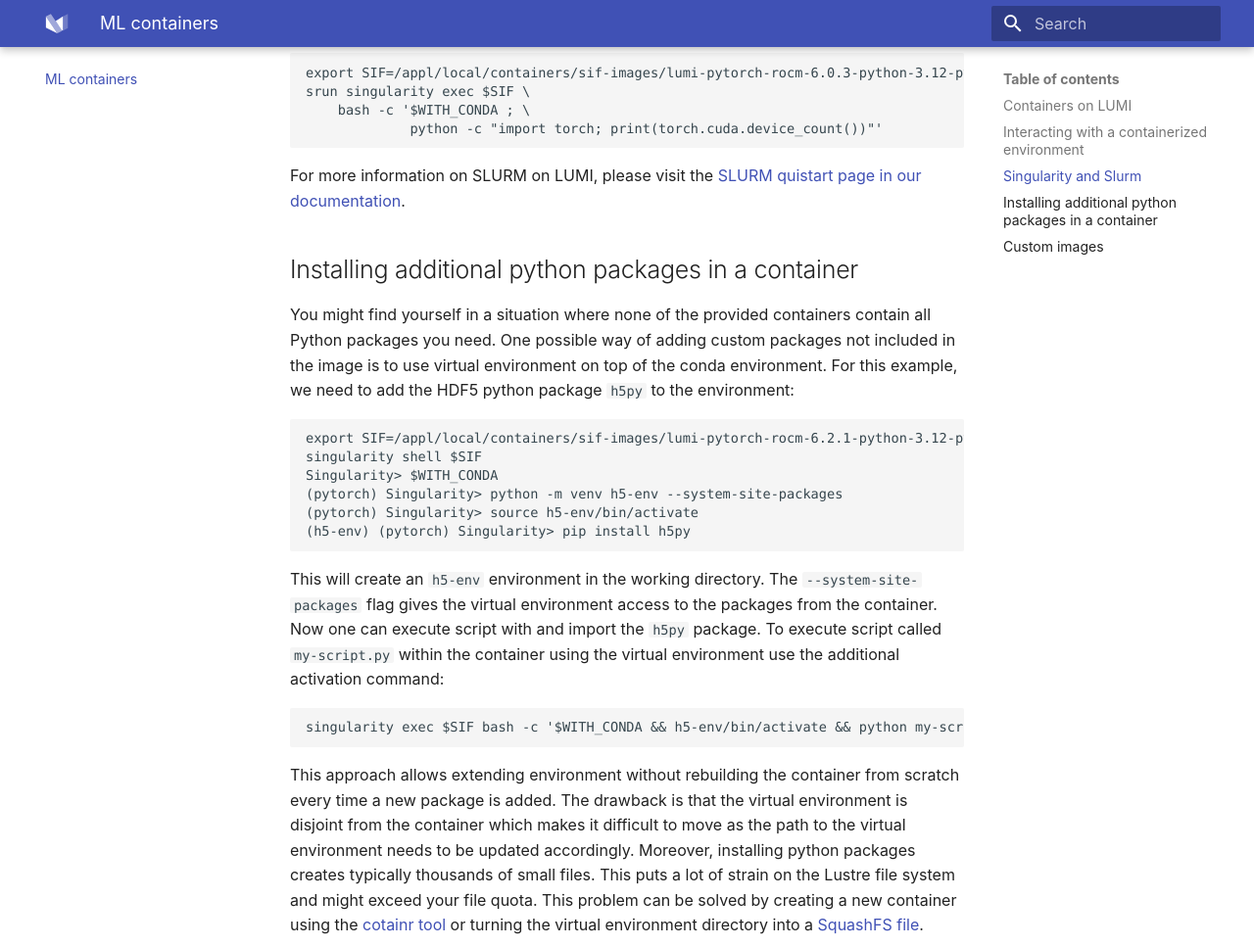
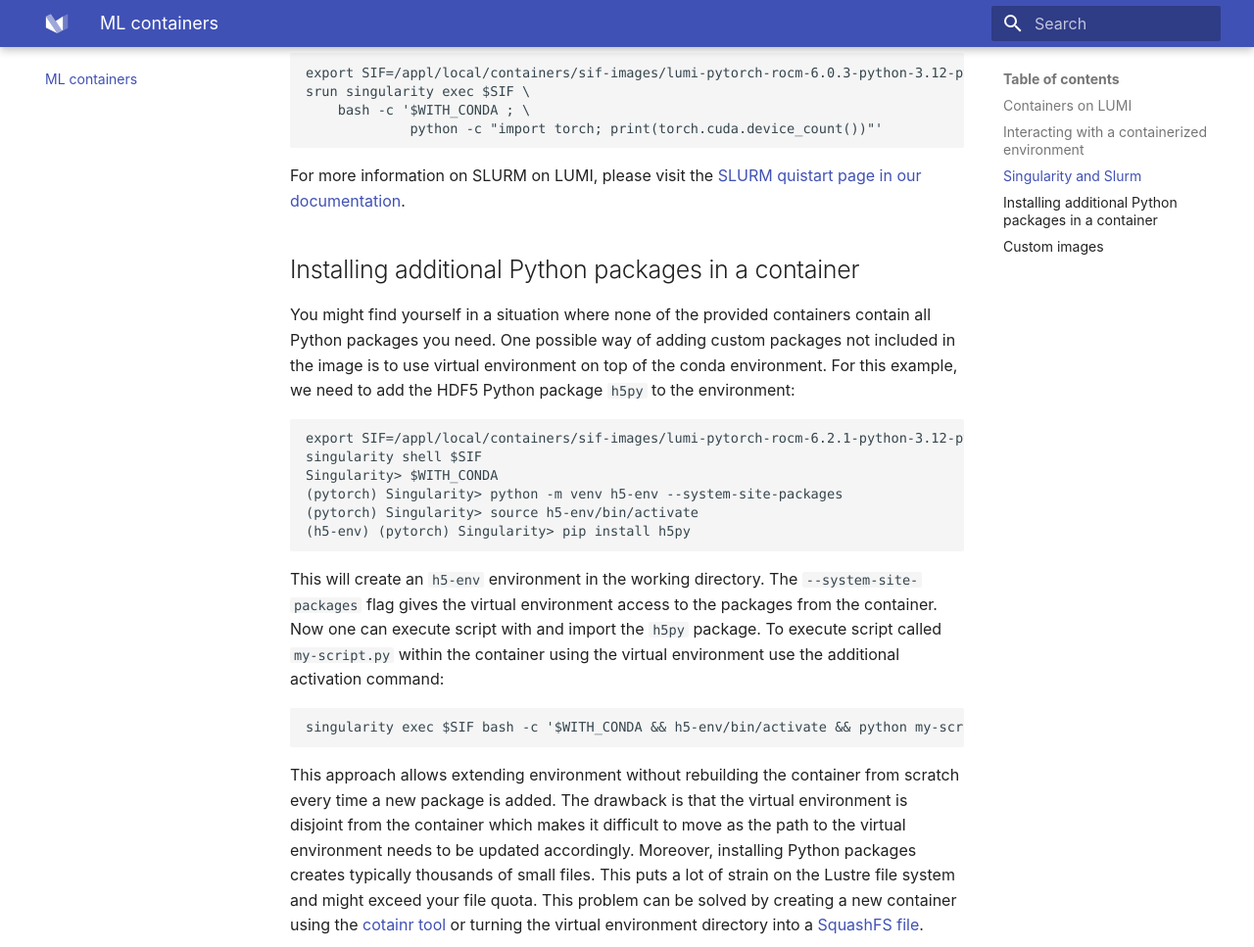
Before and after one commit to Lumi-supercomputer/LUMI-AI-example, an MkDocs documentation site: the page built from docs/containers.md, in a window 1280 px wide and 1400 px high, scrolled down 1990 px. Shown: the top 967 px of the window at 98% size. Built offline with MkDocs 1.6.1 and Material for MkDocs 9.7.7, drawn with Linux system fonts in a browser that asks for light colours; some of the changed text lies outside the part shown.

````diff
--- a/docs/containers.md
+++ b/docs/containers.md
@@ -1,6 +1,6 @@
 # Setting up your own environment
 
-Machine learning frameworks on LUMI serve as isolated environments in the form of container images with a set of Python packages. LUMI uses the [Singularity](https://docs.sylabs.io/guides/main/user-guide/) (SingularityCE) container runtime. Containers can be seen as encapsulated images of a specific environment including all required libraries, tools and python packages. Container images can be based on virtually any Linux distribution targeting the host architecture, but it still relies on the host kernel and kernel drivers. This plays a significant role in the case of LUMI.
+Machine learning frameworks on LUMI serve as isolated environments in the form of container images with a set of Python packages. LUMI uses the [Singularity](https://docs.sylabs.io/guides/main/user-guide/) (SingularityCE) container runtime. Containers can be seen as encapsulated images of a specific environment including all required libraries, tools and Python packages. Container images can be based on virtually any Linux distribution targeting the host architecture, but it still relies on the host kernel and kernel drivers. This plays a significant role in the case of LUMI.
 
 ## Containers on LUMI
 
@@ -57,9 +57,9 @@ srun singularity exec $SIF \
 ```
 For more information on SLURM on LUMI, please visit the [SLURM quistart page in our documentation](https://docs.lumi-supercomputer.eu/runjobs/scheduled-jobs/slurm-quickstart/).
 
-## Installing additional python packages in a container
+## Installing additional Python packages in a container
 
-You might find yourself in a situation where none of the provided containers contain all Python packages you need. One possible way of adding custom packages not included in the image is to use virtual environment on top of the conda environment. For this example, we need to add the HDF5 python package `h5py` to the environment:
+You might find yourself in a situation where none of the provided containers contain all Python packages you need. One possible way of adding custom packages not included in the image is to use virtual environment on top of the conda environment. For this example, we need to add the HDF5 Python package `h5py` to the environment:
 
 ```
 export SIF=/appl/local/containers/sif-images/lumi-pytorch-rocm-6.2.1-python-3.12-pytorch-20240918-vllm-4075b35.sif
@@ -76,7 +76,7 @@ This will create an `h5-env` environment in the working directory. The `--system
 singularity exec $SIF bash -c '$WITH_CONDA && h5-env/bin/activate && python my-script.py
 ```
 
-This approach allows extending environment without rebuilding the container from scratch every time a new package is added. The drawback is that the virtual environment is disjoint from the container which makes it difficult to move as the path to the virtual environment needs to be updated accordingly. Moreover, installing python packages creates typically thousands of small files. This puts a lot of strain on the Lustre file system and might exceed your file quota. This problem can be solved by creating a new container using the [cotainr tool](https://lumi-supercomputer.github.io/LUMI-training-materials/ai-20241126/extra_06_BuildingContainers/) or turning the virtual environment directory into a [SquashFS file](https://github.com/Lumi-supercomputer/Getting_Started_with_AI_workshop/blob/main/07_Extending_containers_with_virtual_environments_for_faster_testing/examples/extending_containers_with_venv.md).
+This approach allows extending environment without rebuilding the container from scratch every time a new package is added. The drawback is that the virtual environment is disjoint from the container which makes it difficult to move as the path to the virtual environment needs to be updated accordingly. Moreover, installing Python packages creates typically thousands of small files. This puts a lot of strain on the Lustre file system and might exceed your file quota. This problem can be solved by creating a new container using the [cotainr tool](https://lumi-supercomputer.github.io/LUMI-training-materials/ai-20241126/extra_06_BuildingContainers/) or turning the virtual environment directory into a [SquashFS file](https://github.com/Lumi-supercomputer/Getting_Started_with_AI_workshop/blob/main/07_Extending_containers_with_virtual_environments_for_faster_testing/examples/extending_containers_with_venv.md).
 
 ## Custom images
 
````
